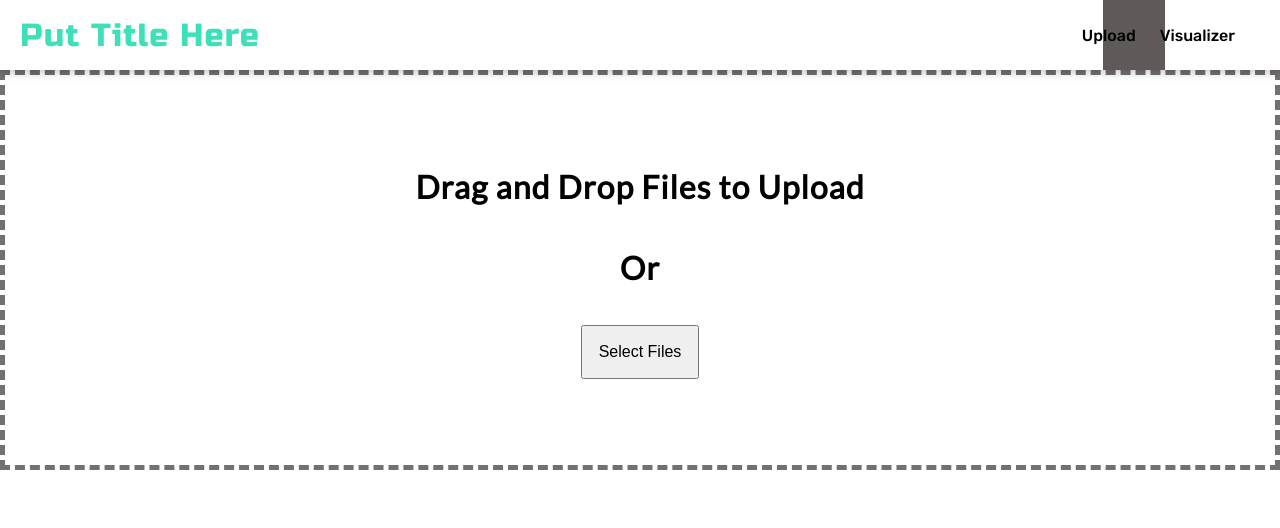
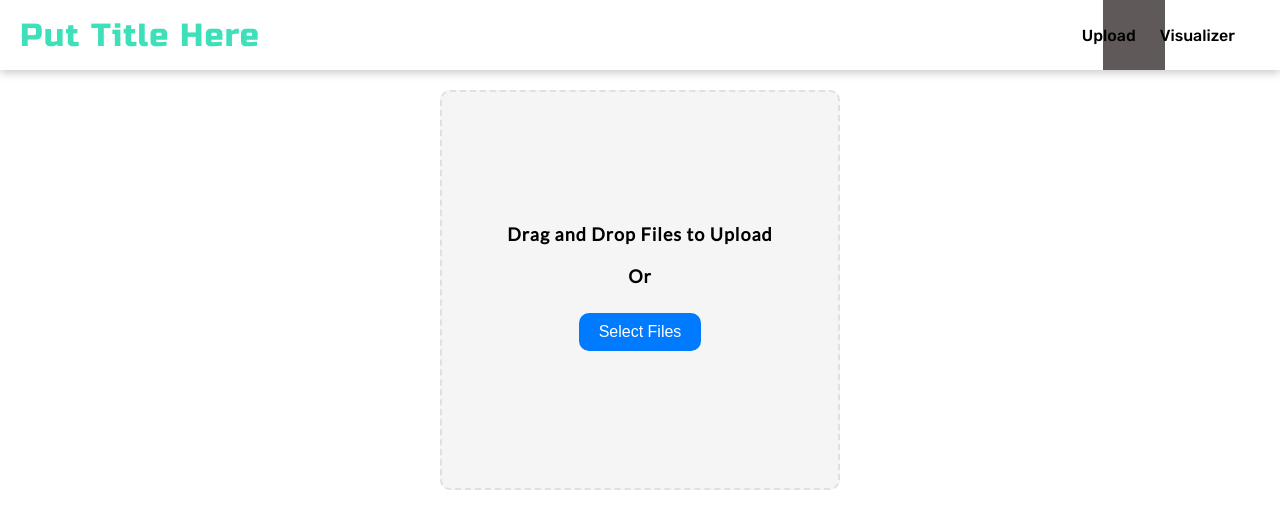
Before and after one commit to vsahni3/CodeFlow, a React (Create React App) app in the folder frontend/codevisualapp/: page /dragdrop in a window 1280 px wide. Shown: the top 528 px of the page. Built offline with nearby package versions, Linux system fonts and the light colour scheme.

Commit message:
more nits; waiting for visualization html

```diff
--- a/frontend/codevisualapp/src/NavBar.css
+++ b/frontend/codevisualapp/src/NavBar.css
@@ -64,6 +64,12 @@ height: 100%;
     display: flex;
     align-items: center;
     padding: .25rem;
+    transition: color 0.3s, background-color 0.3s; /* Add transition for smooth hover effect */
+  }
+
+  .nav a:hover {
+    color: #3EE0B9; /* Change the color on hover */
+    background-color: rgba(0, 0, 0, 0.1); /* Add a subtle background color on hover */
   }
 
 .navbar_logout {
--- a/frontend/codevisualapp/src/components/CodeVisalizer.css
+++ b/frontend/codevisualapp/src/components/CodeVisualizer.css
@@ -14,11 +14,15 @@
   /* ... */
 
 
-  /* Styles for previous messages */
-  .previous-messages {
+/* Styles for previous messages */
+.previous-messages {
     height: 550px; /* Set a fixed height for the container */
     overflow-y: scroll; /* Enable vertical scrolling for overflow */
+    padding-top: 10px; /* Add some space above previous messages */
     padding-bottom: 10px; /* Add some space below previous messages */
+    display: flex;
+    flex-direction: column-reverse; /* Reverse the order of messages */
+    align-items: flex-start; /* Align messages to the left */
   }
 
   /* Styles for individual messages */
--- a/frontend/codevisualapp/src/components/CodeVisualizer.js
+++ b/frontend/codevisualapp/src/components/CodeVisualizer.js
@@ -1,5 +1,5 @@
 import React, { useState } from 'react';
-import "./CodeVisalizer.css";
+import './CodeVisualizer.css';
 
 function CodeVisualizer() {
   const [input, setInput] = useState('');
@@ -13,14 +13,22 @@ function CodeVisualizer() {
     e.preventDefault();
     if (input.trim() === '') return;
 
-    // Update messages with new input
-    setMessages([...messages, { text: input, sender: 'user' }]);
+    // Add the new message to the top of the messages array
+    setMessages([{ text: input, sender: 'user' }, ...messages]);
     setInput('');
 
     // Implement chatbot response logic here if needed
   };
 
   return (
+    <div className="chat-visual-container">
+      {/* Visual Screen */}
+      <div className="visual-screen">
+        {/* Add your visual content here */}
+        {/* For example, you can add an image or any visual elements */}
+      </div>
+
+      {/* Chat Box */}
       <div className="chat-box">
         {/* Previous Messages */}
         <div className="previous-messages">
@@ -45,6 +53,7 @@ function CodeVisualizer() {
           <button type="submit">Send</button>
         </form>
       </div>
+    </div>
   );
 }
 
--- /dev/null
+++ b/frontend/codevisualapp/src/components/DragDropFiles.css
@@ -0,0 +1,69 @@
+/* Styles for the dropzone container */
+.dropzone {
+    border: 2px dashed #e0e0e0;
+    padding: 20px;
+    text-align: center;
+    cursor: pointer;
+    background-color: #f5f5f5;
+    border-radius: 10px;
+    margin: 20px auto;
+    max-width: 400px;
+  }
+
+  .dropzone h1 {
+    font-size: 18px;
+    margin: 10px 0;
+  }
+
+  .dropzone button {
+    background-color: #007bff;
+    color: #fff;
+    border: none;
+    border-radius: 10px;
+    padding: 10px 20px;
+    font-size: 16px;
+    cursor: pointer;
+    transition: background-color 0.3s;
+  }
+
+  .dropzone button:hover {
+    background-color: #0056b3;
+  }
+
+  /* Styles for the uploads container */
+  .uploads {
+    max-width: 400px;
+    margin: 20px auto;
+  }
+
+  .uploads ul {
+    list-style: none;
+    padding: 0;
+  }
+
+  .uploads ul li {
+    margin: 10px 0;
+    font-size: 16px;
+  }
+
+  /* Styles for the actions buttons */
+  .actions {
+    display: flex;
+    justify-content: space-between;
+    margin-top: 20px;
+  }
+
+  .actions button {
+    background-color: #007bff;
+    color: #fff;
+    border: none;
+    border-radius: 10px;
+    padding: 10px 20px;
+    font-size: 16px;
+    cursor: pointer;
+    transition: background-color 0.3s;
+  }
+
+  .actions button:hover {
+    background-color: #0056b3;
+  }
--- a/frontend/codevisualapp/src/components/DragDropFiles.js
+++ b/frontend/codevisualapp/src/components/DragDropFiles.js
@@ -1,4 +1,5 @@
 import { useState, useRef } from "react";
+import "./DragDropFiles.css";
 
 const DragDropFiles = () => {
   const [files, setFiles] = useState(null);
```
Also changed, not shown: frontend/codevisualapp/src/NavBar.js (+6 -6 lines). Lines whose indentation alone changed are shown as unchanged.
